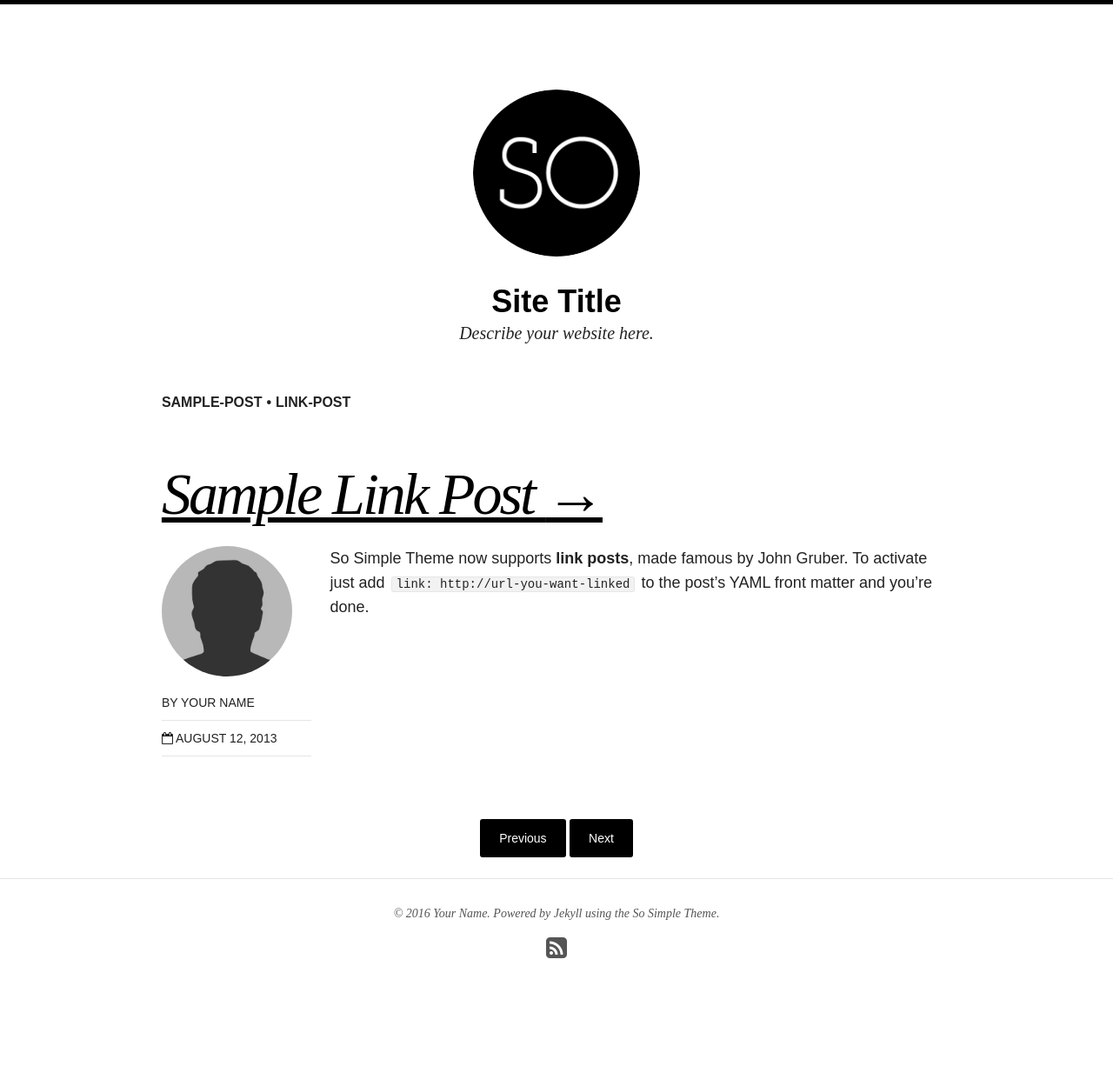
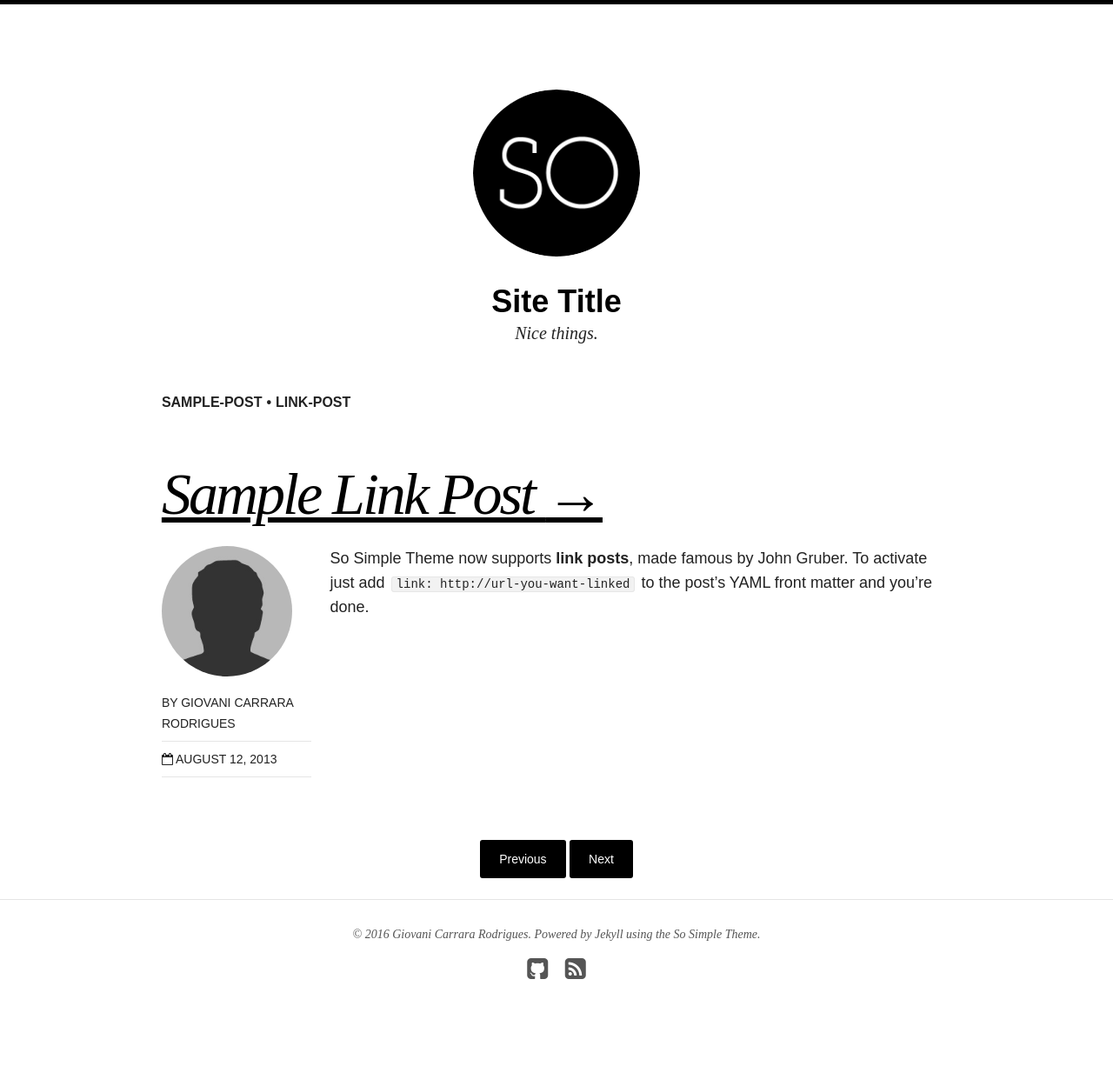
Before and after one commit to Slardardetenis/blog, a Jekyll site: the page built from _posts/articles/2013-08-12-sample-link-post.md, in a window 1280 px wide. Shown: the whole page at 87% size. Built offline with Jekyll 4.4.1, drawn with Linux system fonts in a browser that asks for light colours; nearby versions of some CDN libraries; before the commit the page ends 1202 px from its top, so only the background shows below that.

Commit message:
change _config.yml

```diff
--- a/_config.yml
+++ b/_config.yml
@@ -2,11 +2,11 @@
 
 title: Site Title
 locale: en_US
-description: Describe your website here.
+description: Nice things.
 logo: site-logo.png
 search: true
-url: http://localhost:4000
-
+#url: http://localhost:4000
+url: http://slardardetenis.github.io/blog
 # Jekyll configuration
 
 permalink:   /:categories/:title/
@@ -35,26 +35,26 @@
 # Octopress
 
 # Default extensions
-post_ext: md
-page_ext: md
+#post_ext: md
+#page_ext: md
 
 # Found in _templates/
-post_layout: post
-page_layout: page
+#post_layout: post
+#page_layout: page
 
 # Format titles with titlecase?
-titlecase: true
+#titlecase: true
 
 
 # Site owner
 owner:
-  name: Your Name
+  name: Giovani Carrara Rodrigues
   avatar: bio-photo.jpg
-  email: you@email.com
+  email: giiovaani@gmail.com
   disqus-shortname:
   twitter: #username
   facebook: #username
-  github: #username
+  github: slardardetenis
   stackexchange: #http://stackoverflow.com/users/123456/username
   linkedin: #username
   instagram: #username
```
